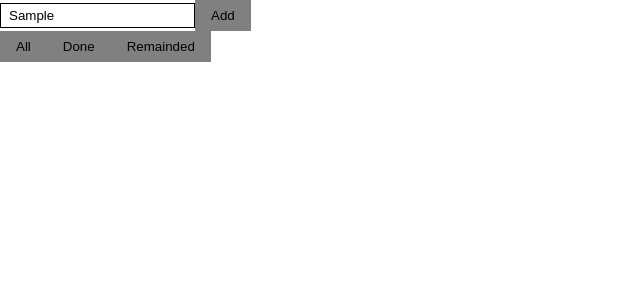
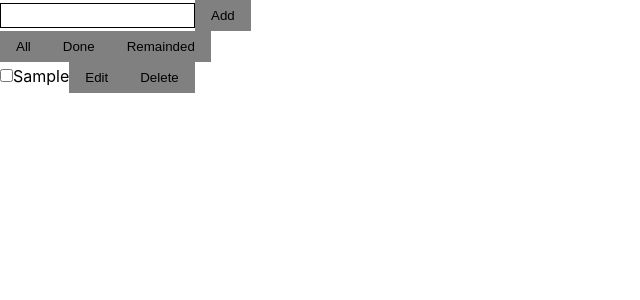
Before and after one commit to vusal-11/ReactChecklist_4211, a React (Create React App) app: page / in a window 1280 px wide. Both pictures are taken after typing "Sample" into the empty fields and a click on the button "Add". Shown: the top 300 px of the page, without its empty margins (0-640 px from the left). Built offline with nearby package versions, Linux system fonts and the light colour scheme.

Commit message:
created add button

```diff
--- a/src/App.jsx
+++ b/src/App.jsx
@@ -16,9 +16,15 @@ const updater = (state, action) => {
 function App() {
   const [tasks, dispatchTasks] = useReducer(updater, []);
 
+  /* [{
+            id: useId(),
+            title: taskTitle
+        }]
+  */
+
   return (
     <>
-      <Form></Form>
+      <Form onSubmit={(taskData) => dispatchTasks({type: 'addTask', payload: taskData})}></Form>
       <Button>All</Button>
       <Button>Done</Button>
       <Button>Remainded</Button>
--- a/src/Components/Checklist/ChecklisItem/ChecklistItem.jsx
+++ b/src/Components/Checklist/ChecklisItem/ChecklistItem.jsx
@@ -2,14 +2,14 @@ import { useId } from 'react';
 import Button from '../../Button/Button';
 
 function ChecklistItem({
-    labelName
+    taskData
 }) {
     const id = useId();
 
     return (
         <li>
             <input type="checkbox" id={id}/>
-            <label htmlFor={id}>{labelName}</label>
+            <label htmlFor={id}>{taskData.title}</label>
             <Button>Edit</Button>
             <Button>Delete</Button>
         </li>
--- a/src/Components/Checklist/Checklist.jsx
+++ b/src/Components/Checklist/Checklist.jsx
@@ -5,7 +5,7 @@ function Checklist({tasks}) {
     return (
         <ul>
             {
-                tasks.map(task => <ChecklistItem />)
+                tasks.map(taskData => <ChecklistItem taskData={taskData} key={taskData.id}/>)
             }
         </ul>
     )
--- a/src/Components/Form/Form.jsx
+++ b/src/Components/Form/Form.jsx
@@ -1,16 +1,37 @@
+import { useRef, useState } from "react";
 import Button from "../Button/Button";
 import InputTypeText from "../InputTypeText/InputTypeText";
 import styles from "./Form.module.scss";
 
-function Form() {
+function Form({onSubmit}) {
+    const formRef = useRef(null);
+    const inputRef = useRef(null);
+
+    const inputName = 'task title';
+    const getId = () => Date.now();
+
     const handleSubmit = (e) => {
         e.preventDefault();
+
+        const form = formRef.current;
+        const formData = new FormData(form);
+
+        const taskTitle = formData.get(inputName);
+
+        if (taskTitle === '') return;
+
+        const input = inputRef.current;
+        input.value = '';
+
+        onSubmit({
+            id: `${taskTitle}_${getId()}`,
+            title: taskTitle
+        });
     }
 
-
     return (
-        <form>
-            <InputTypeText />
+        <form ref={formRef}>
+            <InputTypeText name={inputName} ref={inputRef}/>
             <Button clickHandler={handleSubmit}>Add</Button>
         </form>
     )
--- a/src/Components/InputTypeText/InputTypeText.jsx
+++ b/src/Components/InputTypeText/InputTypeText.jsx
@@ -1,9 +1,10 @@
+import { forwardRef } from 'react';
 import './InputTypeText.module.scss';
 
-function InputTypeText() {
+const InputTypeText = forwardRef(function InputTypeText({name}, ref) {
     return (
-        <input type="text" />
+        <input type="text" name={name} ref={ref}/>
     )
-}
+})
 
 export default InputTypeText;
```
